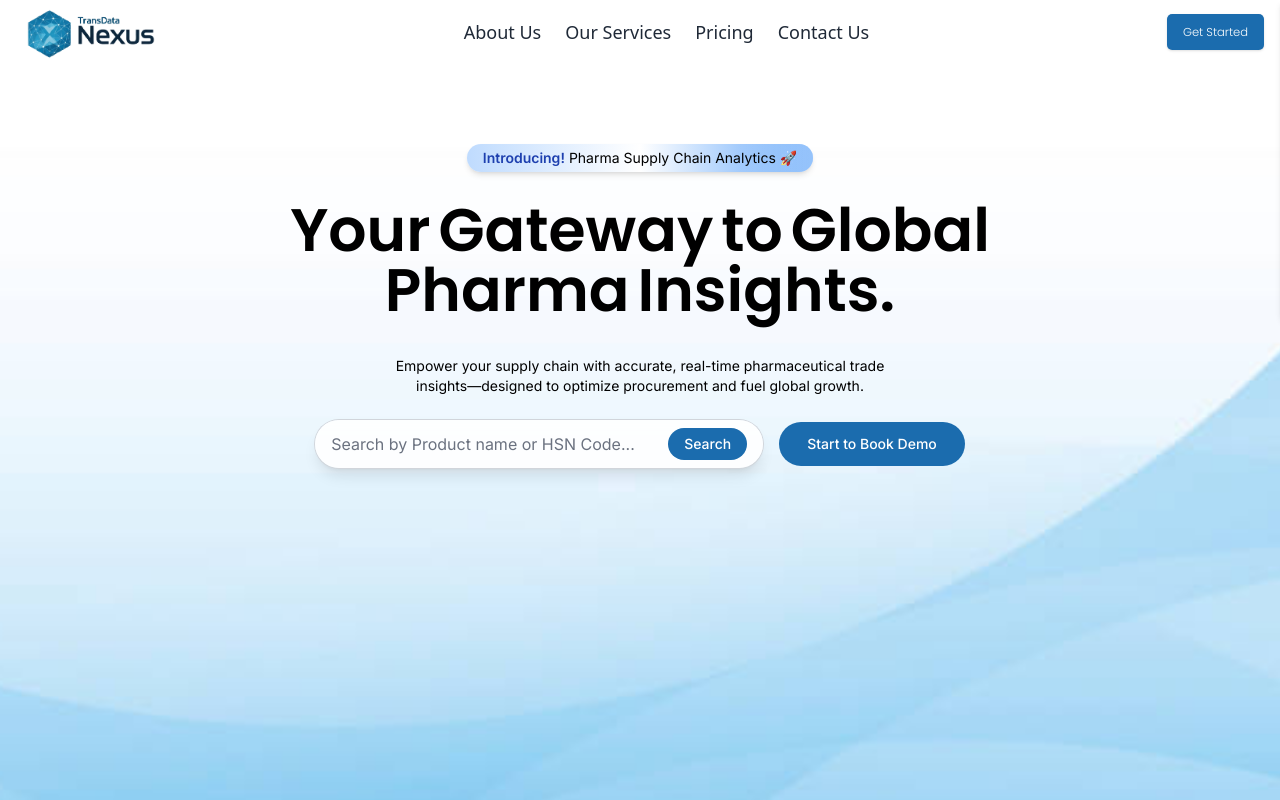
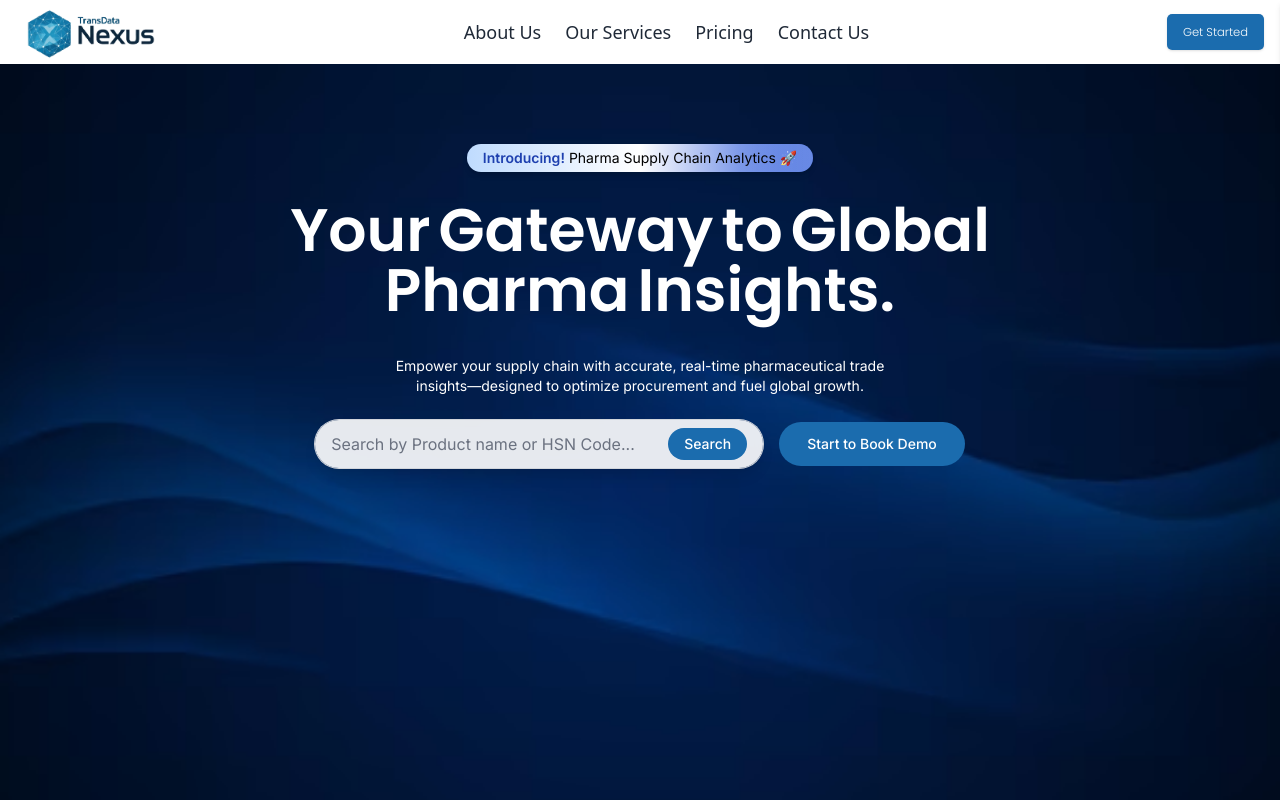
Before and after one commit to sureshsormare/transdata-main-branch-copy, a Next.js app: page / in a window 1280 px wide. Shown: the top 800 px of the page. Built offline with nearby package versions, Linux system fonts and the light colour scheme.

Commit message:
background image of header changed

```diff
--- a/app/page.tsx
+++ b/app/page.tsx
@@ -86,12 +86,12 @@ export default function Home() {
       {/* Hero Section */}
       <div
         className='relative w-full h-screen bg-cover bg-center bg-no-repeat '
-        style={{ backgroundImage: "url('/thumbnail.jpg')" }}
+        style={{ backgroundImage: "url('/blue-wave-abstract.avif')" }}
       >
         <div className='relative z-10 h-full md:top-20 top-12 container mx-auto flex flex-col md:flex-row md:justify-center text-center  w-full'>
-          <div className='lg:w-[60%] md:w-[70%] text-black'>
+          <div className='lg:w-[60%] md:w-[70%] text-white'>
             <div className='flex justify-center mb-4'>
-              <div className='relative w-fit py-1 px-4 rounded-2xl text-sm overflow-hidden shadow-md space-x-1 bg-gradient-to-r from-blue-200 via-white to-blue-400 before:absolute before:inset-0 before:-translate-x-full before:bg-gradient-to-r before:from-transparent before:via-white/80 before:to-transparent before:animate-[shimmer_1.5s_linear_infinite]'>
+              <div className='relative w-fit py-1 px-4 text-black rounded-2xl text-sm overflow-hidden shadow-md space-x-1 bg-gradient-to-r from-blue-200 via-white to-blue-700 before:absolute before:inset-0 before:-translate-x-full before:bg-gradient-to-r before:from-transparent before:via-white/80 before:to-transparent before:animate-[shimmer_1.5s_linear_infinite]'>
                 <span className='relative text-blue-800  font-semibold z-10'>
                   Introducing!
                 </span>
```
Also changed, not shown: public/blue-wave-abstract.avif (added).
